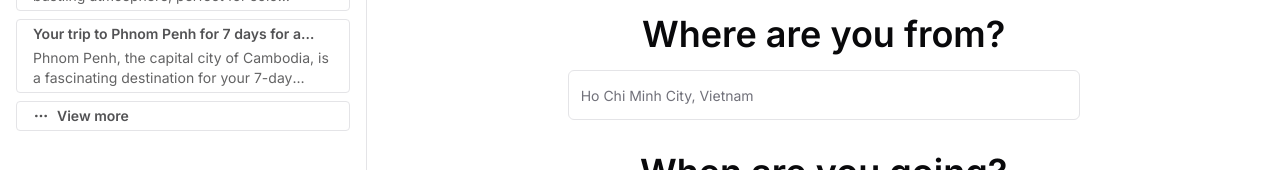
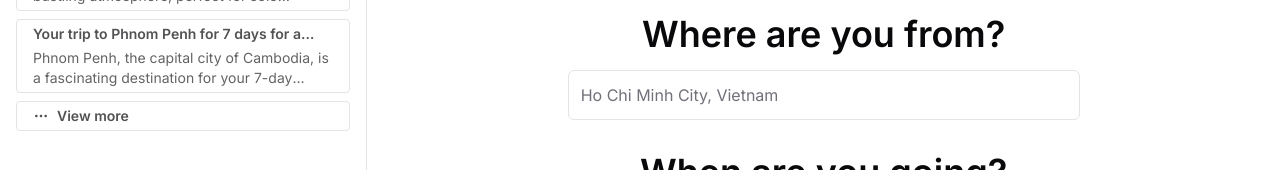
Before and after one commit to vhpx/vnstay-ai-integration-prototype, a Next.js app: page /trip-duration in a window 1280 px wide. Shown: the part 273-443 px from the top of the page. Built offline with nearby package versions, Linux system fonts and the light colour scheme.

Commit message:
fix: use text-base for inputs to avoid ios zoom

```diff
--- a/src/components/ui/input.tsx
+++ b/src/components/ui/input.tsx
@@ -1,6 +1,6 @@
-import * as React from "react"
+import * as React from "react";
 
-import { cn } from "@/lib/utils"
+import { cn } from "@/lib/utils";
 
 export interface InputProps
   extends React.InputHTMLAttributes<HTMLInputElement> {}
@@ -11,15 +11,15 @@
       <input
         type={type}
         className={cn(
-          "flex h-10 w-full rounded-md border border-input bg-background px-3 py-2 text-sm ring-offset-background file:border-0 file:bg-transparent file:text-sm file:font-medium placeholder:text-muted-foreground focus-visible:outline-none focus-visible:ring-2 focus-visible:ring-ring focus-visible:ring-offset-2 disabled:cursor-not-allowed disabled:opacity-50",
+          "flex h-10 w-full rounded-md border border-input bg-background px-3 py-2 ring-offset-background file:border-0 file:bg-transparent file:text-sm file:font-medium placeholder:text-muted-foreground focus-visible:outline-none focus-visible:ring-2 focus-visible:ring-ring focus-visible:ring-offset-2 disabled:cursor-not-allowed disabled:opacity-50",
           className
         )}
         ref={ref}
         {...props}
       />
-    )
+    );
   }
-)
-Input.displayName = "Input"
+);
+Input.displayName = "Input";
 
-export { Input }
+export { Input };
```
